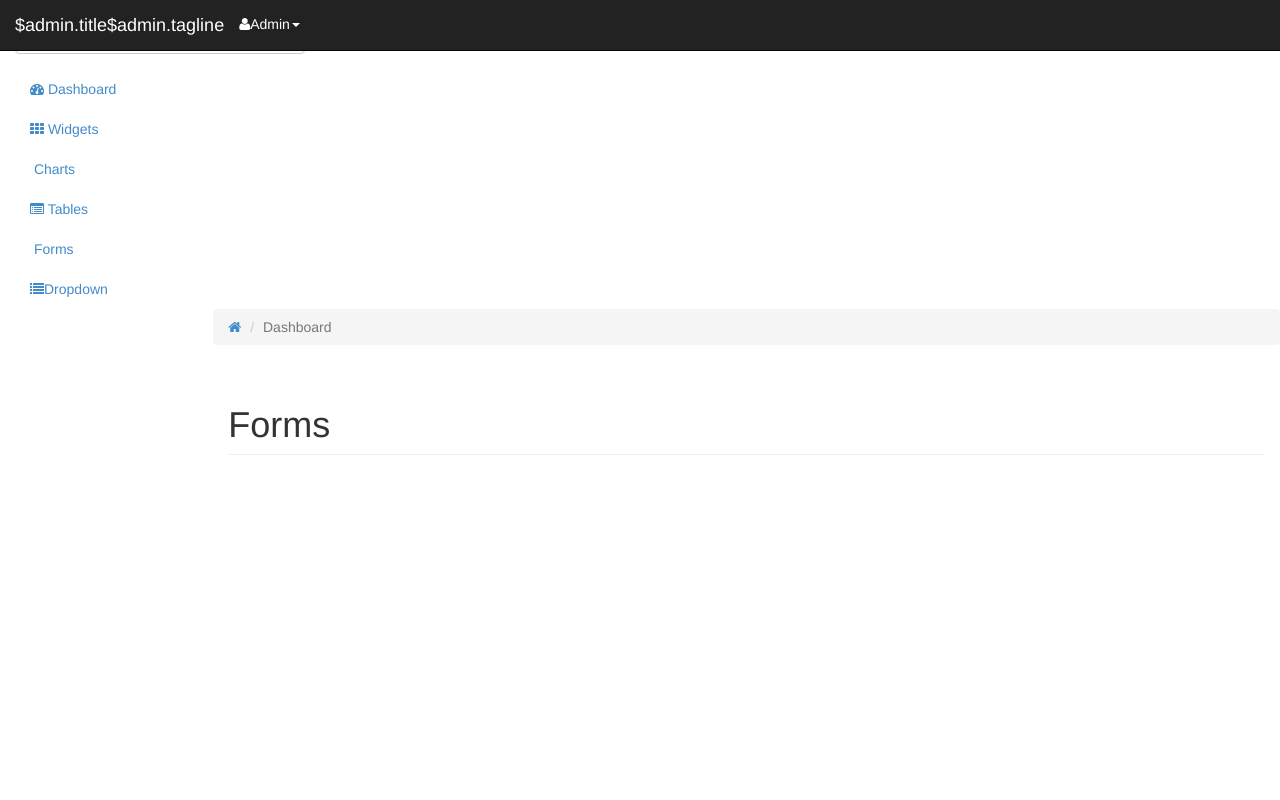
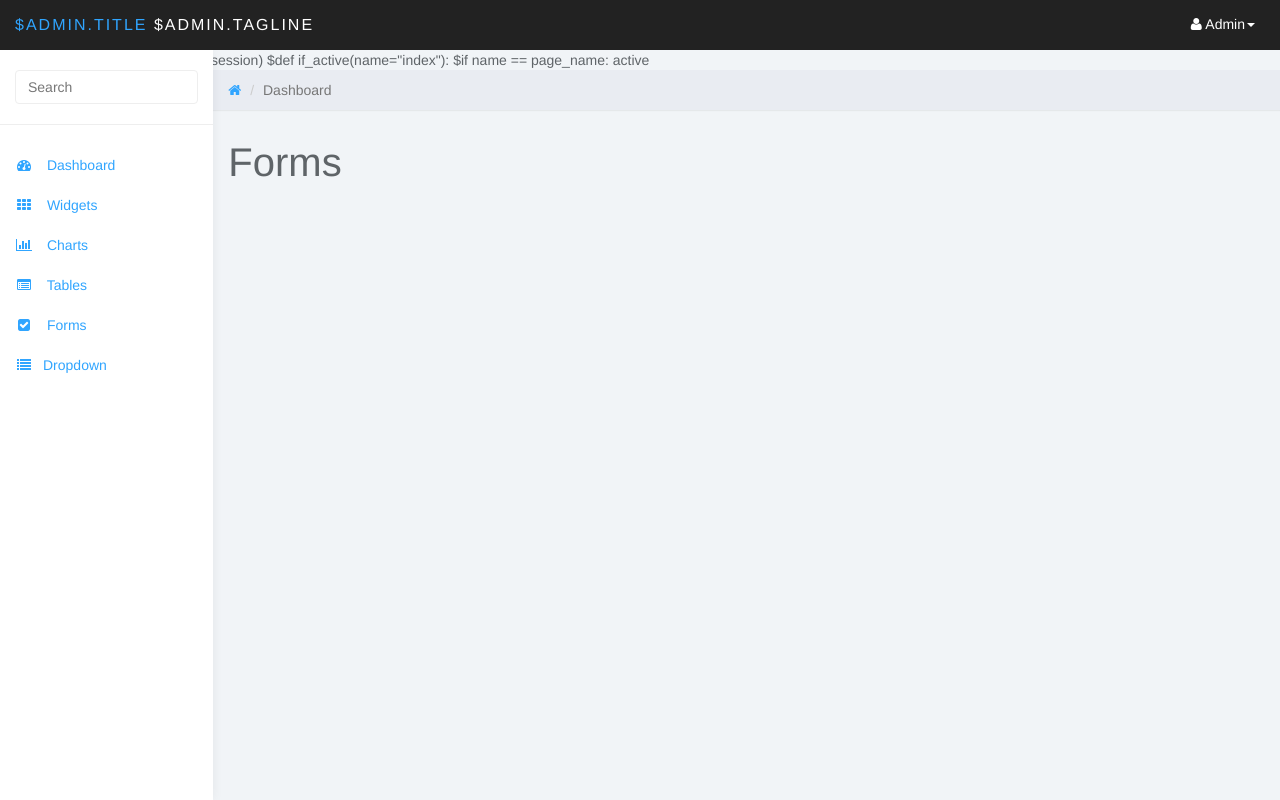
Before and after one commit to fangwentong/foodcenter, a Python web app: template templates/admin/header.html in a window 1280 px wide. Run offline with Jinja, Linux system fonts and the light colour scheme; the template is opened without the code that fills it, so the values that code supplies are empty.

Commit message:
完善cms样式

```diff
--- a/config/setting.py
+++ b/config/setting.py
@@ -38,7 +38,7 @@
         )
 
 admin = web.storage (
-        title = U"饮食中心",
+        title = U"foodcenter",
         tagline = U"Admin",
         )
 
--- a/static/css/admin.css
+++ b/static/css/admin.css
@@ -1,19 +1,253 @@
+/*Global Styles*/
 
+body {
+	background: #f1f4f7;
+	padding-top: 50px;
+	color: #5f6468;
+}
+
+p {
+	color: #777;
+}
+
+a, a:hover, a:focus {
+	color: #30a5ff;
+}
+
+h1, h2, h3, h4, h5, h6 {
+	color: #5f6468;
+}
+
+h1 {
+	font-weight: 300;
+	font-size: 40px;
+}
+
+h2 {
+	font-weight: 300;
+	margin-bottom: 20px;
+}
+
+h3, h4 {
+	font-weight: 300;
+}
+
+.large {
+	font-size: 2em;
+}
+
+.text-muted {
+	color: #9fadbb;
+}
+
+.color-gray { color: #5f6468; }
+.color-blue { color: #30a5ff; }
+.color-teal { color: #1ebfae; }
+.color-orange { color: #ffb53e; }
+.color-red { color: #f9243f; }
+
+.bg-primary .glyphicon-remove { color: #5f6468;}
+.bg-primary .glyphicon-remove:hover { color: #ef4040;}
+
+.no-padding {
+	padding: 0; margin: 0;
+}
+
+.fa-xl {
+	font-size: 6em;
+}
+
+.fa-l {
+	font-size: 3em;
+}
+
+.fa-m {
+	font-size: 1.5em;
+}
+
+.fa-s {
+	font-size: 0.75em;
+}
+
+.form-control {
+	border: 1px solid #eee;
+	box-shadow: none;
+}
+
+.form-control:focus {
+	border: 1px solid #30a5ff;
+	outline: 0;
+	box-shadow: inset 0px 0px 0px 1px #30a5ff;
+}
+
+.navbar-header .navbar-brand {
+	color: #fff;
+	font-size: 16px;
+	text-transform: uppercase;
+	font-weight: 500;
+	letter-spacing: 2px;
+}
+
+.navbar-header .navbar-brand span {
+	color: #30a5ff;
+}
+
+/*Button*/
+
+/*Backgrounds*/
+
+/*Panels*/
+
+/*Jumbotron*/
+
+/*Tabs*/
+
+/*Navbar*/
+
+.navbar {
+	border: 0;
+}
+
+.navbar input {
+	border: 0;
+	background: #444;
+	color: #fff;
+}
+
+.navbar input:focus {
+	color: #fff;
+	background: #555;
+	border: 1px solid #30a5ff;
+	outline: 0;
+	box-shadow: inset 0px 0px 0px 1px #30a5ff;
+}
 
 .user-menu {
 	display: inline-block;
 	margin-top: 14px;
 	margin-right: 10px;
+	float: right;
+	list-style: none;
 	padding: 0;
-	list-style: none;
-	float: right;
 }
 
 .user-menu a {
 	color: #fff;
 }
 
-.user-menu a:hover,
-.user-menu a:focus {
+.user-menu a:hover, .user-menu a:focus {
 	text-decoration: none;
 }
+
+/* Sidebar */
+
+.sidebar {
+	background-color: #fff;
+	padding: 0;
+    display: none;
+}
+
+.sidebar form {
+	padding: 20px 15px 5px 15px;
+	border-bottom: 1px solid #eee;
+	margin-bottom: 20px;
+}
+
+@media (min-width: 768px) {
+	.sidebar {
+  		position: fixed;
+		top: 50px;
+		bottom: 0;
+		left: 0;
+		z-index: 1000;
+		display: block;
+		margin: 0;
+		padding: 0;
+		overflow-x: hidden;
+		overflow-y: auto;
+		background-color: #fff;
+		box-shadow: 1px 0px 10px rgba(0, 0, 0, .05);
+	}
+	.navbar-header {
+		width: 100%;
+	}
+}
+
+.sidebar ul.nav a:hover,
+.sidebar ul.nav li.parent ul li a:hover {
+    text-decoration: none;
+    background-color: #e9ecf2;
+}
+
+.sidebar ul.nav .active a, .sidebar ul.nav li.parent a.active,
+.sidebar ul.nav .active > a:hover, .sidebar ul.nav li.parent a.active:hover,
+.sidebar ul.nav .active > a:focus, .sidebar ul.nav li.parent a.active:focus {
+    color: #fff;
+    background-color: #30a5ff;
+}
+
+.sidebar ul.nav ul,
+.sidebar ul.nav ul li {
+    list-style: none;
+    list-style-type: none;
+}
+
+.sidebar ul.nav ul.children {
+    width: auto;
+    padding: 0;
+    margin: 0;
+    background: #f9f9f9;
+}
+
+.sidebar ul.nav ul.children li a {
+    height: 40px;
+    background: #f9f9f9;
+    color: #30a5ff!important;
+}
+
+.sidebar ul.nav li.current a {
+    background-color: #30a5ff;
+    color: #fff!important;
+}
+
+.sidebar ul.nav li.parent ul li a {
+    border: none;
+    display:block;
+    padding-left: 30px;
+    line-height: 40px;
+}
+
+
+.sidebar span.fa {
+    margin-right: 10px;
+}
+
+.sidebar ul.nav li.divider {
+    border-bottom: 1px solid #eee;
+    margin: 20px 0;
+}
+
+/*Breadcrumbs*/
+
+.breadcrumb {
+	border-radius: 0;
+	padding: 10px 15px;
+	background: #e9ecf2;
+	box-shadow: 0 1px 1px rgba(0, 0, 0, .05);
+	margin: 0 ;
+}
+
+h1.page-header {
+	margin-top: 30px;
+	border-bottom: 0;
+}
+
+/*Charts*/
+
+/*Calendar Widget*/
+
+/*Todo List Widget*/
+
+/*Chat Widget*/
+
+/*Tables*/
--- a/templates/admin/header.html
+++ b/templates/admin/header.html
@@ -30,22 +30,22 @@
 						<span class="icon-bar"></span>
 						<span class="icon-bar"></span>
 					</button>
-					<a class="navbar-brand" href="/admin"><span>$admin.title</span>$admin.tagline</a>
+					<a class="navbar-brand" href=""><span>$admin.title</span> $admin.tagline</a>
 					<ul class="user-menu">
 						<li class="dropdown pull-right">
-							<a href="#" class="dropdown-toggle" data-toggle="dropdown"><span class="fa fa-user"></span>Admin<span class="caret"></span></a>
+							<a href="#" class="dropdown-toggle" data-toggle="dropdown"><span class="fa fa-user fa-fw"></span>Admin<span class="caret"></span></a>
 							<!-- <a href="#" class="dropdown-toggle" data-toggle="dropdown"><span class="fa fa-user"></span>session.username<span class="caret"></span></a> -->
 							<ul class="dropdown-menu" role="menu">
-								<li><a href="/"><span class="fa fa-user"></span> 资料</a></li>
-								<li><a href="/"><span class="fa fa-cog"></span> 设置</a></li>
-								<li><a href="/"><span class="fa fa-sign-out"></span> 退出登录</a></li>
+								<li><a href="/"><span class="fa fa-user fa-fw"></span> 资料</a></li>
+								<li><a href="/"><span class="fa fa-cog fa-fw"></span> 设置</a></li>
+								<li><a href="/"><span class="fa fa-sign-out fa-fw"></span> 退出登录</a></li>
 							</ul>
 						</li>
 					</ul>
 				</div>
 			</div>
 		</nav>
-		<div id="sidebar-collapse" class="col-sm-3 col-lg-3 sidebar">
+		<div id="sidebar-collapse" class="col-sm-3 col-lg-2 sidebar">
 			<form role="search">
 				<div class="form-group">
 					<input type="text" class="form-control" placeholder="Search">
@@ -53,12 +53,12 @@
 			</form>
 
 			<ul class="nav menu">
-				<li class="if_active('dashboard')"><a href=""><span class="fa fa-dashboard"></span> Dashboard</a></li>
-				<li class="if_active('widgets')"><a href=""><span class="fa fa-th"></span> Widgets</a></li>
-				<li class="if_active('')"><a href=""><span class="fa fa-stats"></span> Charts</a></li>
-				<li class="if_active('')"><a href=""><span class="fa fa-list-alt"></span> Tables</a></li>
-				<li class="if_active('')"><a href=""><span class="fa fa-info-sign"></span> Forms</a></li>
-				<li class="if_active('')"><a href=""><span class="fa fa-list"></span>Dropdown</a></li>
+				<li class="$if_active('dashboard')"><a href="dashboard"><span class="fa fa-dashboard fa-fw"></span> Dashboard</a></li>
+				<li class="$if_active('widgets')"><a href=""><span class="fa fa-th fa-fw"></span> Widgets</a></li>
+				<li class="$if_active('')"><a href=""><span class="fa fa-bar-chart fa-fw"></span> Charts</a></li>
+				<li class="$if_active('')"><a href=""><span class="fa fa-list-alt fa-fw"></span> Tables</a></li>
+				<li class="$if_active('')"><a href=""><span class="fa fa-check-square fa-fw"></span> Forms</a></li>
+				<li class="$if_active('')"><a href=""><span class="fa fa-list fa-fw"></span>Dropdown</a></li>
 			</ul>
 		</div>
 	</header>
@@ -66,7 +66,7 @@
 	<article class="col-sm-9 col-sm-offset-3 col-lg-10 col-lg-offset-2 main">
 		<div class="row">
 			<ol class="breadcrumb">
-				<li><a href="#"><span class="fa fa-home"></span></a></li>
+				<li><a href=""><span class="fa fa-home"></span></a></li>
 				<li class="active">Dashboard</li>
 			</ol>
 		</div>
```
